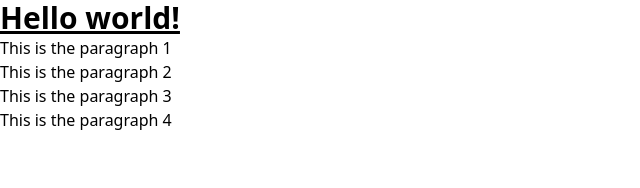
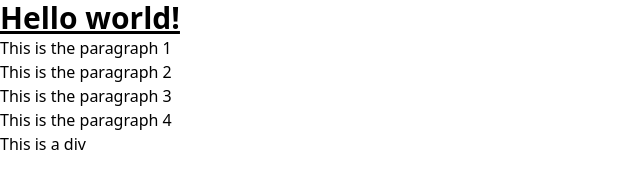
Before and after one commit to Tepardo/curso_git, a plain HTML site: page index.html in a window 1280 px wide. Shown: the full height of the page, 0-640 px from the left. Drawn offline with nearby package versions, Linux system fonts and the light colour scheme.

Commit message:
A div was added

```diff
--- a/index.html
+++ b/index.html
@@ -15,5 +15,9 @@
     <p>This is the paragraph 2</p>
     <p>This is the paragraph 3</p>
     <p>This is the paragraph 4</p>
+
+    <div>
+	    This is a div
+    </div>
 </body>
 </html>
```
